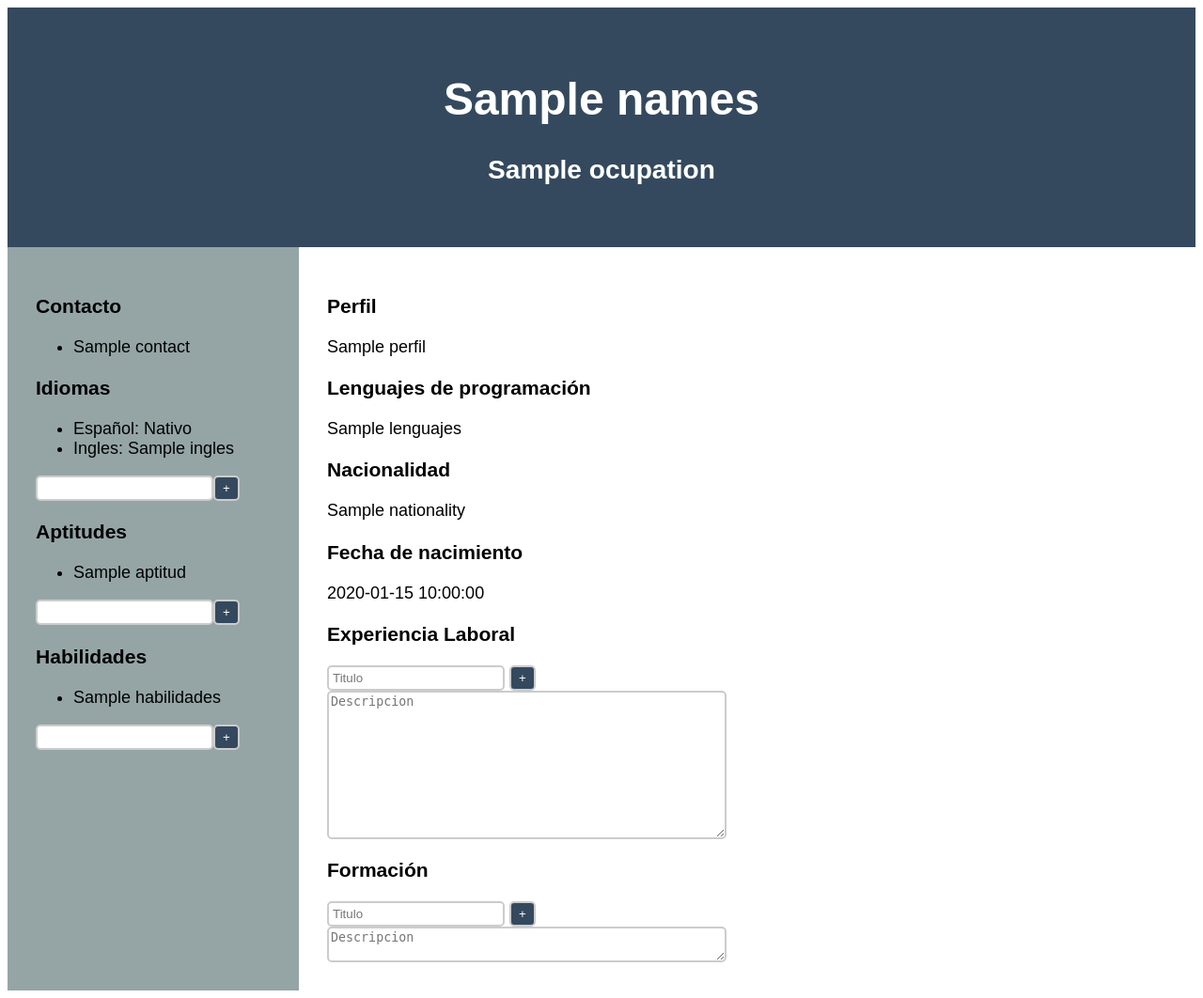
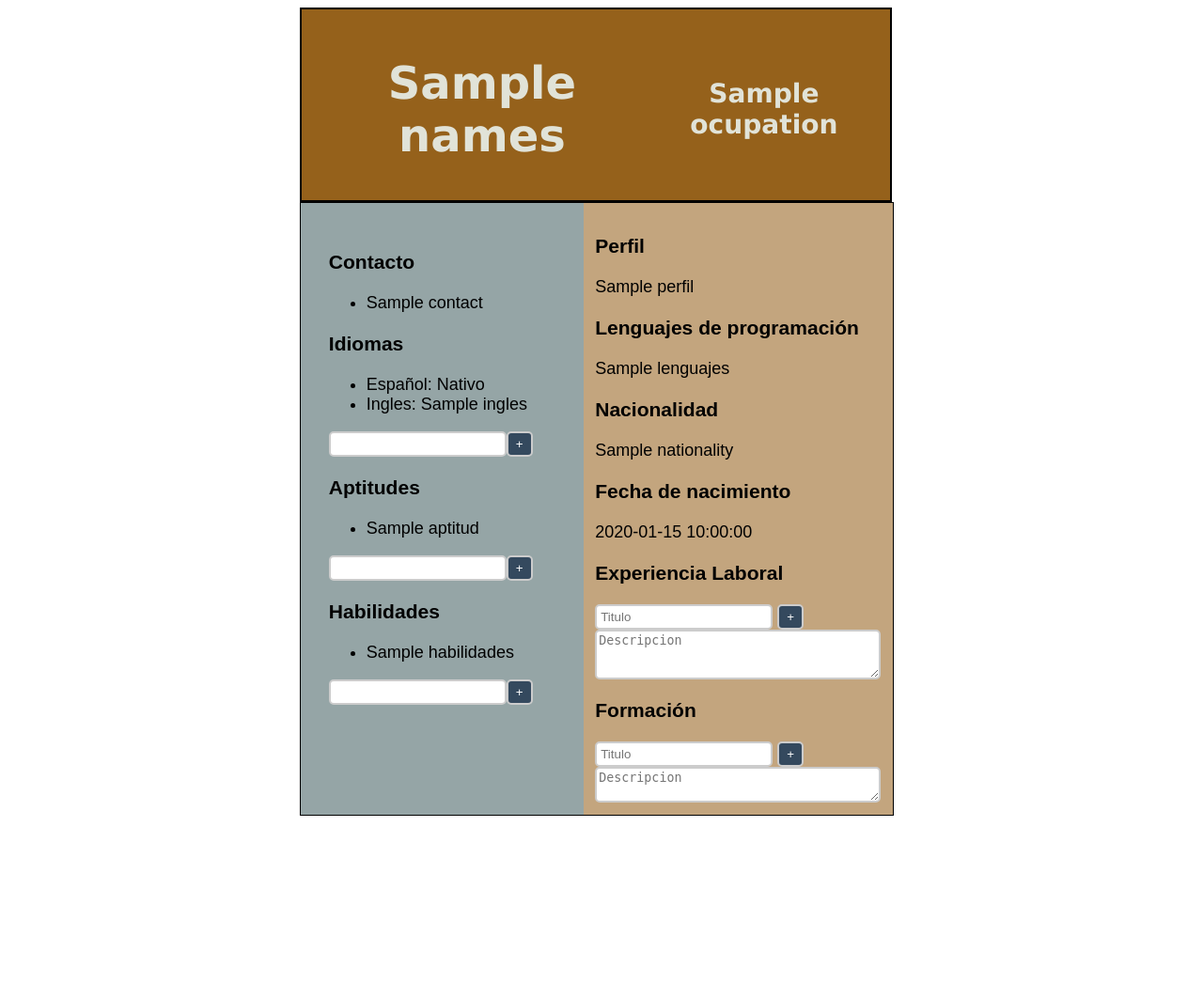
Before and after one commit to tnmchkio/dynamic_web_page, a Flask app: template templates/cv.html in a window 1280 px wide. Shown: the whole page at 94% size. After the commit the page ends 868 px from the top, so only its background shows below. Run offline with Flask 2, Linux system fonts and the light colour scheme; the template is opened without the code that fills it: most values are stand-ins (such as "Sample title", 1, 10 or a date in 2020).

Commit message:
somethings changes

```diff
--- a/app.py
+++ b/app.py
@@ -4,7 +4,7 @@ app = Flask(__name__)
 
 @app.route("/")
 def index():
-    return render_template("form_to_cv.html")
+    return render_template('form_to_cv.html')
 
 @app.route("/curriculum",  methods=["POST"] )
 def info():
--- a/static/curriculum.js
+++ b/static/curriculum.js
@@ -1,4 +1,4 @@
-function añadir_1 (a) {
+function add_field_001(a) {
     const input = a.previousElementSibling;
     const lista = input.previousElementSibling;
     const li = document.createElement('li');
@@ -12,7 +12,7 @@ function remove(e) {
     e.parentNode.parentNode.removeChild(e.parentNode);
 }
 
-function añadir_2 (a) {
+function add_field_002(a) {
     const input = a.previousElementSibling;
     const textArea = a.nextElementSibling;
     const container = input.previousElementSibling;
--- a/static/style_cv.css
+++ b/static/style_cv.css
@@ -1,11 +1,23 @@
-
+body
+{
+  margin-right: 30%;
+}
 .header {
   font-size: x-large;
-  font-family: sans-serif;
-  background-color:  #34495e ;
-  color: white;
-  padding:3%;
+  font-family:'Lucida Sans', 'Lucida Sans Regular', 'Lucida Grande', 'Lucida Sans Unicode', Geneva, Verdana, sans-serif;
+  background-color:  #95611b ;
+  color: rgb(225, 227, 216);
+  margin-left: 35% ;
+  padding-top: 2%;
+  padding-left: 2%;
+  padding-right: 1%;
+  padding-bottom: 1%;
   text-align: center;
+  width: 600px;
+  display: flex;
+  justify-content: center;
+  align-items: center;
+  border:solid 2px black;
 }
 
 
@@ -13,7 +25,10 @@
   display: flex;
   font-size: large;
   font-family: sans-serif;
-
+  margin-left: 35%;
+  background-color:  #c4a57e ;
+  width:630px ;
+  border: 1px solid black;
 }
 .bar {
 
@@ -23,8 +38,10 @@
 }
 
 .content {
-  flex: 1;
-  padding: 30px;
+  /*flex: 1;*/
+  background-color:  #c3a57e ;
+  width: 620;
+  padding: 2%;
 }
 
 input {
--- a/templates/cv.html
+++ b/templates/cv.html
@@ -24,17 +24,17 @@
         <li>Español: Nativo</li>
         <li>Ingles: {{ ingles }} </li>
       </ul>
-      <input type="text"><button onclick="añadir_1(this)">+</button>
+      <input type="text"><button onclick="add_field_001(this)">+</button>
       <h3> Aptitudes </h3>
       <ul>
         <li> {{ aptitud }}</li>
       </ul>
-      <input type="text"><button onclick="añadir_1(this)">+</button>
+      <input type="text"><button onclick="add_field_001(this)">+</button>
       <h3> Habilidades </h3>
       <ul>
           <li> {{ habilidades }}</li>
       </ul>
-      <input type="text"><button onclick="añadir_1(this)">+</button>
+      <input type="text"><button onclick="add_field_001(this)">+</button>
     </div>
 
     <div class="content">
@@ -52,14 +52,14 @@
         <h3> Experiencia Laboral </h3>
       </div>
       <input type="text" placeholder="Titulo">
-      <button onclick="añadir_2(this)" class="text_btn">+</button>
-      <textarea placeholder="Descripcion" cols="50" rows="10" name="experiencia"></textarea>
+      <button onclick="add_field_002(this)" class="text_btn">+</button>
+      <textarea placeholder="Descripcion" cols="35" rows="3" name="experiencia"></textarea>
       <div>
         <h3> Formación </h3>
       </div>
       <input type="text" placeholder="Titulo">
-      <button onclick="añadir_2(this)" class="text_btn" >+</button>
-      <textarea placeholder="Descripcion" cols="50" rows="2" name="formacion"></textarea>
+      <button onclick="add_field_002(this)" class="text_btn" >+</button>
+      <textarea placeholder="Descripcion" cols="35" rows="2" name="formacion"></textarea>
     </div>
   </body>
 </html>
--- a/templates/form_to_cv.html
+++ b/templates/form_to_cv.html
@@ -7,7 +7,7 @@
     <title>FORMULARIO</title>
     <link
         rel="stylesheet"
-        href="{{ url_for('static', filenamr='style_form.css') }}"
+        href="{{ url_for('static', filename='style_form.css') }}"
         />
     <script src="{{url_for('static', filename='index.js')}}"></script>
 </head>
```
